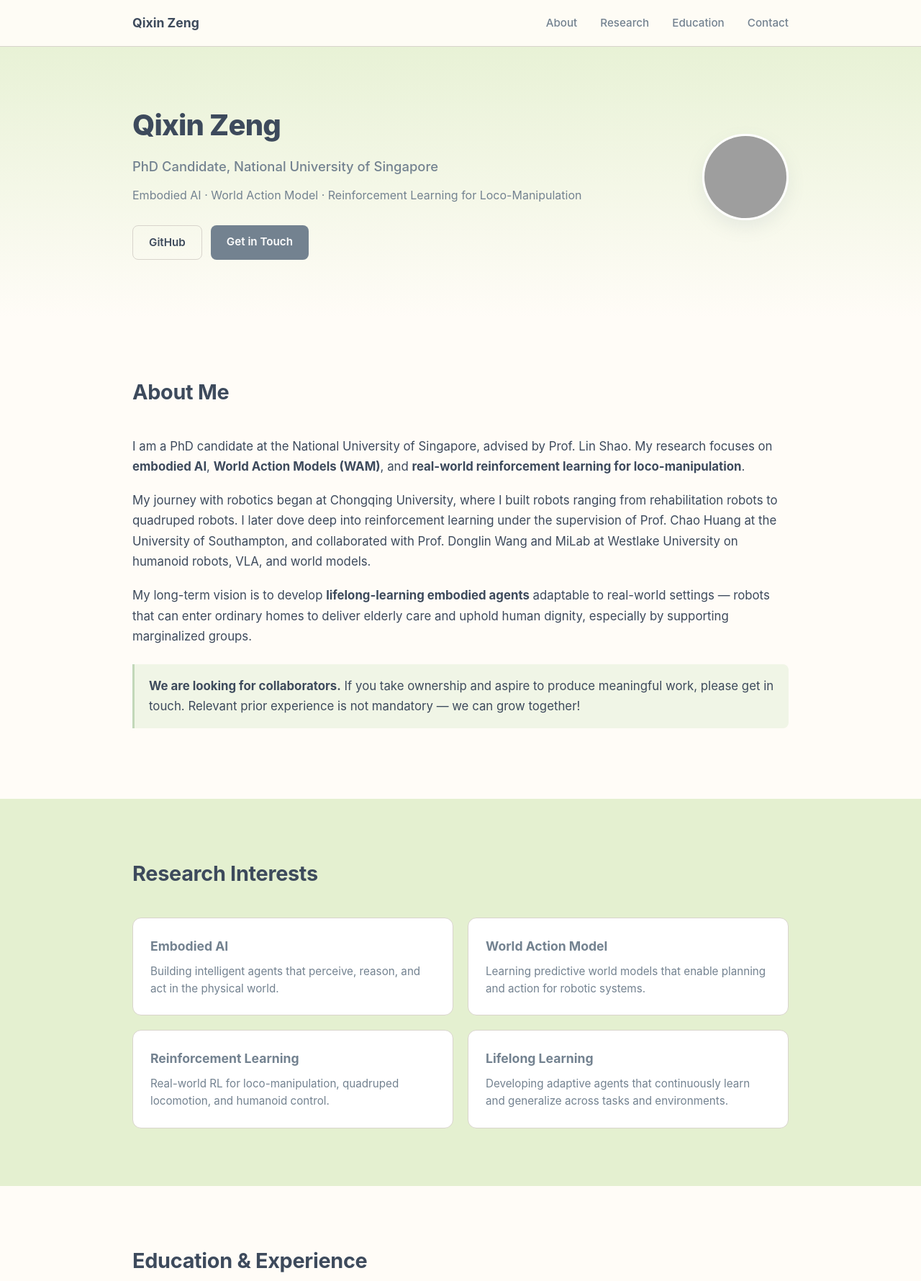
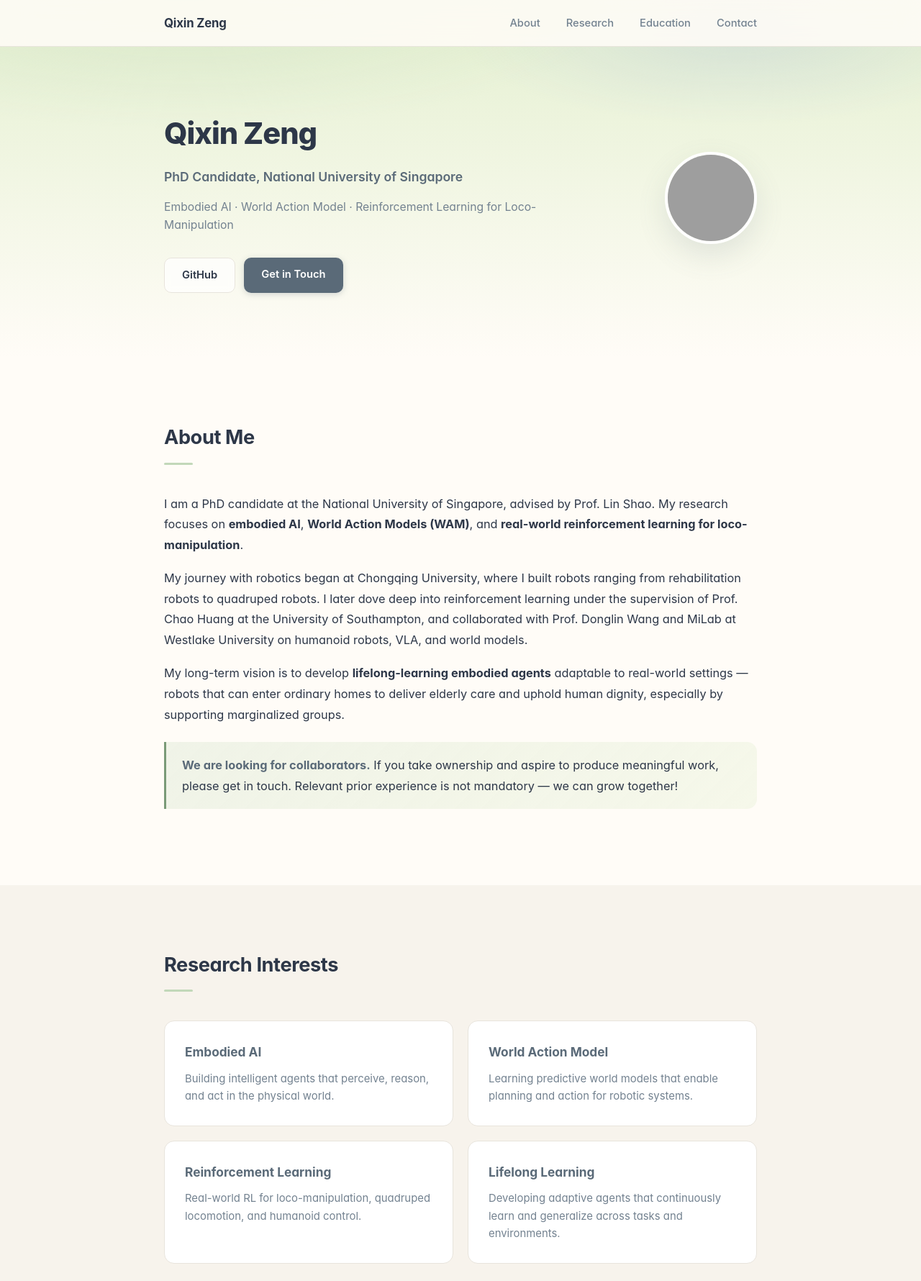
Before and after one commit to jackieQixin/jackieQixin.github.io, a plain HTML site: page index.html in a window 1280 px wide. Shown: the top 1780 px of the page at 72% size. Drawn offline with Linux system fonts and the light colour scheme; grey boxes are pictures that could not be loaded.

Commit message:
Refine color palette and visual design

```diff
--- a/style.css
+++ b/style.css
@@ -13,39 +13,43 @@
     --frosted-mint: #e4f0d0;
     --tea-green: #c2d8b9;
 
-    /* Derived */
-    --primary-color: var(--slate-grey);
-    --primary-dark: #5a6a78;
-    --accent-color: var(--tea-green);
-    --accent-light: var(--powder-blue);
-    --text-color: #3d4a5c;
-    --text-light: var(--slate-grey);
-    --bg-color: var(--porcelain);
+    /* Refined */
+    --primary: #5a6a78;
+    --primary-dark: #455360;
+    --accent: #7a9a77;
+    --accent-light: var(--tea-green);
+    --text: #2d3748;
+    --text-muted: var(--slate-grey);
+    --bg: var(--porcelain);
+    --bg-soft: #f7f3ec;
     --bg-alt: var(--frosted-mint);
-    --border-color: #d8d4cc;
-    --card-bg: #ffffff;
-    --shadow: 0 1px 3px rgba(115, 130, 144, 0.12);
-    --shadow-lg: 0 10px 25px rgba(115, 130, 144, 0.12);
-    --max-width: 960px;
+    --card: #ffffff;
+    --border: #e8e4dc;
+    --shadow-sm: 0 1px 3px rgba(90, 106, 120, 0.08);
+    --shadow-md: 0 4px 16px rgba(90, 106, 120, 0.1);
+    --shadow-lg: 0 16px 40px rgba(90, 106, 120, 0.14);
+    --radius: 14px;
+    --max-width: 880px;
 }
 
 html {
     scroll-behavior: smooth;
-    scroll-padding-top: 70px;
+    scroll-padding-top: 72px;
 }
 
 body {
     font-family: -apple-system, BlinkMacSystemFont, "Segoe UI", Roboto, "Helvetica Neue", Arial, sans-serif;
-    color: var(--text-color);
-    background-color: var(--bg-color);
+    color: var(--text);
+    background-color: var(--bg);
     line-height: 1.7;
     -webkit-font-smoothing: antialiased;
+    font-feature-settings: "ss01", "cv11";
 }
 
 .container {
     max-width: var(--max-width);
     margin: 0 auto;
-    padding: 0 24px;
+    padding: 0 28px;
 }
 
 /* ========== Navbar ========== */
@@ -54,16 +58,17 @@ body {
     top: 0;
     left: 0;
     right: 0;
-    background: rgba(255, 252, 247, 0.95);
-    backdrop-filter: blur(10px);
-    border-bottom: 1px solid var(--border-color);
+    background: rgba(255, 252, 247, 0.88);
+    backdrop-filter: blur(16px) saturate(1.2);
+    -webkit-backdrop-filter: blur(16px) saturate(1.2);
+    border-bottom: 1px solid var(--border);
     z-index: 1000;
 }
 
 .nav-container {
     max-width: var(--max-width);
     margin: 0 auto;
-    padding: 0 24px;
+    padding: 0 28px;
     display: flex;
     justify-content: space-between;
     align-items: center;
@@ -71,28 +76,29 @@ body {
 }
 
 .nav-logo {
-    font-size: 1.1rem;
+    font-size: 1.05rem;
     font-weight: 700;
-    color: var(--text-color);
+    color: var(--text);
     text-decoration: none;
+    letter-spacing: -0.01em;
 }
 
 .nav-menu {
     display: flex;
     list-style: none;
-    gap: 32px;
+    gap: 36px;
 }
 
 .nav-link {
-    color: var(--text-light);
+    color: var(--text-muted);
     text-decoration: none;
-    font-size: 0.95rem;
+    font-size: 0.92rem;
     font-weight: 500;
     transition: color 0.2s;
 }
 
 .nav-link:hover {
-    color: var(--primary-color);
+    color: var(--primary);
 }
 
 .nav-toggle {
@@ -108,20 +114,24 @@ body {
 .nav-toggle span {
     width: 22px;
     height: 2px;
-    background: var(--text-color);
+    background: var(--text);
+    border-radius: 2px;
     transition: all 0.3s;
 }
 
 /* ========== Hero ========== */
 .hero {
-    padding: 140px 0 80px;
-    background: linear-gradient(180deg, var(--bg-alt) 0%, var(--bg-color) 100%);
+    padding: 150px 0 90px;
+    background:
+        radial-gradient(ellipse 80% 60% at 20% 0%, rgba(194, 216, 185, 0.35) 0%, transparent 60%),
+        radial-gradient(ellipse 60% 50% at 80% 10%, rgba(161, 181, 216, 0.25) 0%, transparent 50%),
+        linear-gradient(180deg, var(--frosted-mint) 0%, var(--porcelain) 100%);
 }
 
 .hero-container {
     display: flex;
     align-items: center;
-    gap: 60px;
+    gap: 56px;
 }
 
 .hero-text {
@@ -129,24 +139,26 @@ body {
 }
 
 .hero h1 {
-    font-size: 2.5rem;
+    font-size: 2.6rem;
     font-weight: 800;
-    margin-bottom: 8px;
-    letter-spacing: -0.02em;
+    margin-bottom: 10px;
+    letter-spacing: -0.025em;
+    color: var(--text);
 }
 
 .hero-subtitle {
-    font-size: 1.15rem;
-    color: var(--text-light);
-    margin-bottom: 12px;
-    font-weight: 500;
+    font-size: 1.1rem;
+    color: var(--primary);
+    margin-bottom: 14px;
+    font-weight: 600;
 }
 
 .hero-tagline {
-    font-size: 1rem;
-    color: var(--text-light);
-    margin-bottom: 28px;
-    line-height: 1.6;
+    font-size: 0.98rem;
+    color: var(--text-muted);
+    margin-bottom: 32px;
+    line-height: 1.65;
+    max-width: 520px;
 }
 
 .hero-links {
@@ -157,32 +169,39 @@ body {
 
 .btn {
     display: inline-block;
-    padding: 10px 22px;
-    border-radius: 8px;
+    padding: 11px 24px;
+    border-radius: 10px;
     text-decoration: none;
-    font-size: 0.95rem;
+    font-size: 0.92rem;
     font-weight: 600;
-    transition: all 0.2s;
+    transition: all 0.2s ease;
+    cursor: pointer;
+    border: none;
 }
 
 .btn-primary {
-    background: var(--primary-color);
+    background: var(--primary);
     color: white;
+    box-shadow: 0 2px 8px rgba(90, 106, 120, 0.25);
 }
 
 .btn-primary:hover {
     background: var(--primary-dark);
+    transform: translateY(-1px);
+    box-shadow: 0 4px 12px rgba(90, 106, 120, 0.3);
 }
 
 .btn-outline {
-    border: 1.5px solid var(--border-color);
-    color: var(--text-color);
-    background: transparent;
+    border: 1.5px solid var(--border);
+    color: var(--text);
+    background: rgba(255, 255, 255, 0.7);
+    backdrop-filter: blur(4px);
 }
 
 .btn-outline:hover {
-    border-color: var(--primary-color);
-    color: var(--primary-color);
+    border-color: var(--primary);
+    color: var(--primary);
+    background: white;
 }
 
 .hero-image {
@@ -190,43 +209,62 @@ body {
 }
 
 .avatar {
-    width: 120px;
-    height: 120px;
+    width: 128px;
+    height: 128px;
     border-radius: 50%;
     object-fit: cover;
-    border: 3px solid white;
+    border: 4px solid white;
     box-shadow: var(--shadow-lg);
 }
 
 /* ========== Sections ========== */
 .section {
-    padding: 80px 0;
+    padding: 88px 0;
 }
 
 .section-alt {
-    background: var(--bg-alt);
+    background: var(--bg-soft);
 }
 
 .section-title {
-    font-size: 1.8rem;
+    font-size: 1.7rem;
     font-weight: 700;
-    margin-bottom: 36px;
-    letter-spacing: -0.01em;
+    margin-bottom: 40px;
+    letter-spacing: -0.015em;
+    color: var(--text);
+    position: relative;
+    padding-bottom: 14px;
+}
+
+.section-title::after {
+    content: '';
+    position: absolute;
+    left: 0;
+    bottom: 0;
+    width: 40px;
+    height: 3px;
+    background: var(--accent-light);
+    border-radius: 2px;
 }
 
 /* ========== About ========== */
 .about-content p {
     margin-bottom: 18px;
-    font-size: 1.05rem;
-    color: var(--text-color);
+    font-size: 1.02rem;
+    color: var(--text);
+    line-height: 1.75;
 }
 
 .highlight-note {
-    padding: 16px 20px;
-    background: #f0f5e6;
-    border-left: 3px solid var(--tea-green);
-    border-radius: 0 8px 8px 0;
+    padding: 18px 22px;
+    background: linear-gradient(135deg, rgba(194, 216, 185, 0.25) 0%, rgba(228, 240, 208, 0.35) 100%);
+    border-left: 3px solid var(--accent);
+    border-radius: 0 var(--radius) var(--radius) 0;
     margin-top: 24px;
+}
+
+.highlight-note strong {
+    color: var(--primary);
 }
 
 /* ========== Research Grid ========== */
@@ -237,50 +275,52 @@ body {
 }
 
 .research-card {
-    padding: 24px;
-    background: var(--card-bg);
-    border-radius: 12px;
-    border: 1px solid var(--border-color);
-    transition: transform 0.2s, box-shadow 0.2s;
+    padding: 28px;
+    background: var(--card);
+    border-radius: var(--radius);
+    border: 1px solid var(--border);
+    transition: transform 0.25s ease, box-shadow 0.25s ease, border-color 0.25s ease;
 }
 
 .research-card:hover {
-    transform: translateY(-2px);
-    box-shadow: var(--shadow-lg);
+    transform: translateY(-3px);
+    box-shadow: var(--shadow-md);
+    border-color: var(--accent-light);
 }
 
 .research-card h3 {
-    font-size: 1.1rem;
+    font-size: 1.08rem;
     font-weight: 700;
-    margin-bottom: 8px;
-    color: var(--primary-color);
+    margin-bottom: 10px;
+    color: var(--primary);
 }
 
 .research-card p {
-    font-size: 0.95rem;
-    color: var(--text-light);
-    line-height: 1.6;
+    font-size: 0.93rem;
+    color: var(--text-muted);
+    line-height: 1.65;
 }
 
 /* ========== Timeline ========== */
 .timeline {
     position: relative;
-    padding-left: 32px;
+    padding-left: 36px;
 }
 
 .timeline::before {
     content: '';
     position: absolute;
-    left: 8px;
-    top: 8px;
-    bottom: 8px;
+    left: 7px;
+    top: 6px;
+    bottom: 6px;
     width: 2px;
-    background: var(--border-color);
+    background: var(--accent-light);
+    border-radius: 1px;
 }
 
 .timeline-item {
     position: relative;
-    margin-bottom: 36px;
+    margin-bottom: 40px;
 }
 
 .timeline-item:last-child {
@@ -289,70 +329,74 @@ body {
 
 .timeline-dot {
     position: absolute;
-    left: -32px;
+    left: -36px;
     top: 8px;
-    width: 12px;
-    height: 12px;
+    width: 16px;
+    height: 16px;
     border-radius: 50%;
-    background: var(--primary-color);
-    border: 3px solid var(--bg-color);
-    box-shadow: 0 0 0 2px var(--primary-color);
+    background: var(--card);
+    border: 3px solid var(--accent);
+    box-shadow: 0 0 0 3px var(--bg-soft);
 }
 
 .timeline-content h3 {
-    font-size: 1.15rem;
+    font-size: 1.12rem;
     font-weight: 700;
     margin-bottom: 4px;
+    color: var(--text);
 }
 
 .timeline-place {
     font-size: 0.95rem;
-    color: var(--primary-color);
+    color: var(--accent);
     font-weight: 600;
     margin-bottom: 2px;
 }
 
 .timeline-date {
-    font-size: 0.85rem;
-    color: var(--text-light);
-    margin-bottom: 8px;
+    font-size: 0.82rem;
+    color: var(--text-muted);
+    margin-bottom: 10px;
+    font-weight: 500;
 }
 
 .timeline-content p:last-child {
     font-size: 0.95rem;
-    color: var(--text-color);
-    line-height: 1.6;
+    color: var(--text);
+    line-height: 1.65;
 }
 
 /* ========== Contact ========== */
 .contact-content > p {
-    font-size: 1.05rem;
-    margin-bottom: 28px;
+    font-size: 1.02rem;
+    margin-bottom: 32px;
+    color: var(--text);
 }
 
 .contact-links {
     display: flex;
     flex-direction: column;
-    gap: 12px;
-    max-width: 400px;
+    gap: 14px;
+    max-width: 420px;
 }
 
 .contact-link {
     display: flex;
     justify-content: space-between;
     align-items: center;
-    padding: 14px 20px;
-    background: var(--card-bg);
-    border: 1px solid var(--border-color);
-    border-radius: 10px;
+    padding: 16px 22px;
+    background: var(--card);
+    border: 1px solid var(--border);
+    border-radius: var(--radius);
     text-decoration: none;
-    color: var(--text-color);
-    transition: border-color 0.2s, box-shadow 0.2s;
+    color: var(--text);
+    transition: all 0.2s ease;
 }
 
 .contact-link:hover {
-    border-color: var(--primary-color);
-    box-shadow: var(--shadow);
+    border-color: var(--accent-light);
+    box-shadow: var(--shadow-sm);
+    transform: translateX(2px);
 }
 
 .contact-label {
@@ -361,20 +405,20 @@ body {
 }
 
 .contact-value {
-    color: var(--text-light);
+    color: var(--text-muted);
     font-size: 0.9rem;
 }
 
 /* ========== Footer ========== */
 .footer {
-    padding: 32px 0;
-    border-top: 1px solid var(--border-color);
+    padding: 40px 0;
+    border-top: 1px solid var(--border);
     text-align: center;
 }
 
 .footer p {
-    font-size: 0.85rem;
-    color: var(--text-light);
+    font-size: 0.84rem;
+    color: var(--text-muted);
 }
 
 /* ========== Responsive ========== */
@@ -384,11 +428,11 @@ body {
         top: 64px;
         left: 0;
         right: 0;
-        background: var(--card-bg);
+        background: var(--card);
         flex-direction: column;
-        padding: 20px 24px;
-        gap: 16px;
-        border-bottom: 1px solid var(--border-color);
+        padding: 24px 28px;
+        gap: 18px;
+        border-bottom: 1px solid var(--border);
         transform: translateY(-120%);
         transition: transform 0.3s ease;
         box-shadow: var(--shadow-lg);
@@ -413,22 +457,27 @@ body {
     }
 
     .hero {
-        padding: 100px 0 60px;
+        padding: 110px 0 60px;
     }
 
     .hero-container {
         flex-direction: column-reverse;
         text-align: center;
-        gap: 32px;
+        gap: 36px;
     }
 
     .hero h1 {
         font-size: 2rem;
     }
 
+    .hero-tagline {
+        margin-left: auto;
+        margin-right: auto;
+    }
+
     .avatar {
-        width: 90px;
-        height: 90px;
+        width: 96px;
+        height: 96px;
     }
 
     .hero-links {
@@ -440,10 +489,10 @@ body {
     }
 
     .section {
-        padding: 60px 0;
+        padding: 64px 0;
     }
 
     .section-title {
-        font-size: 1.5rem;
+        font-size: 1.45rem;
     }
 }
```
